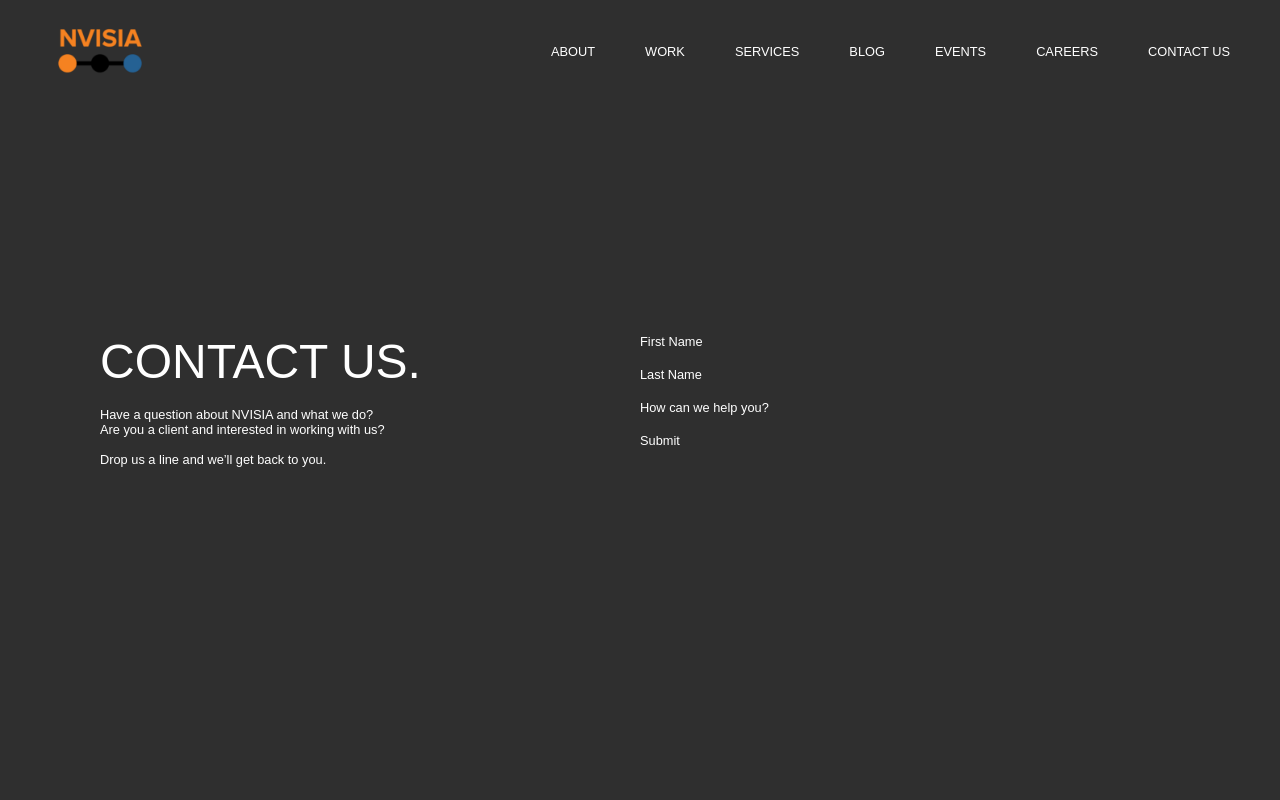
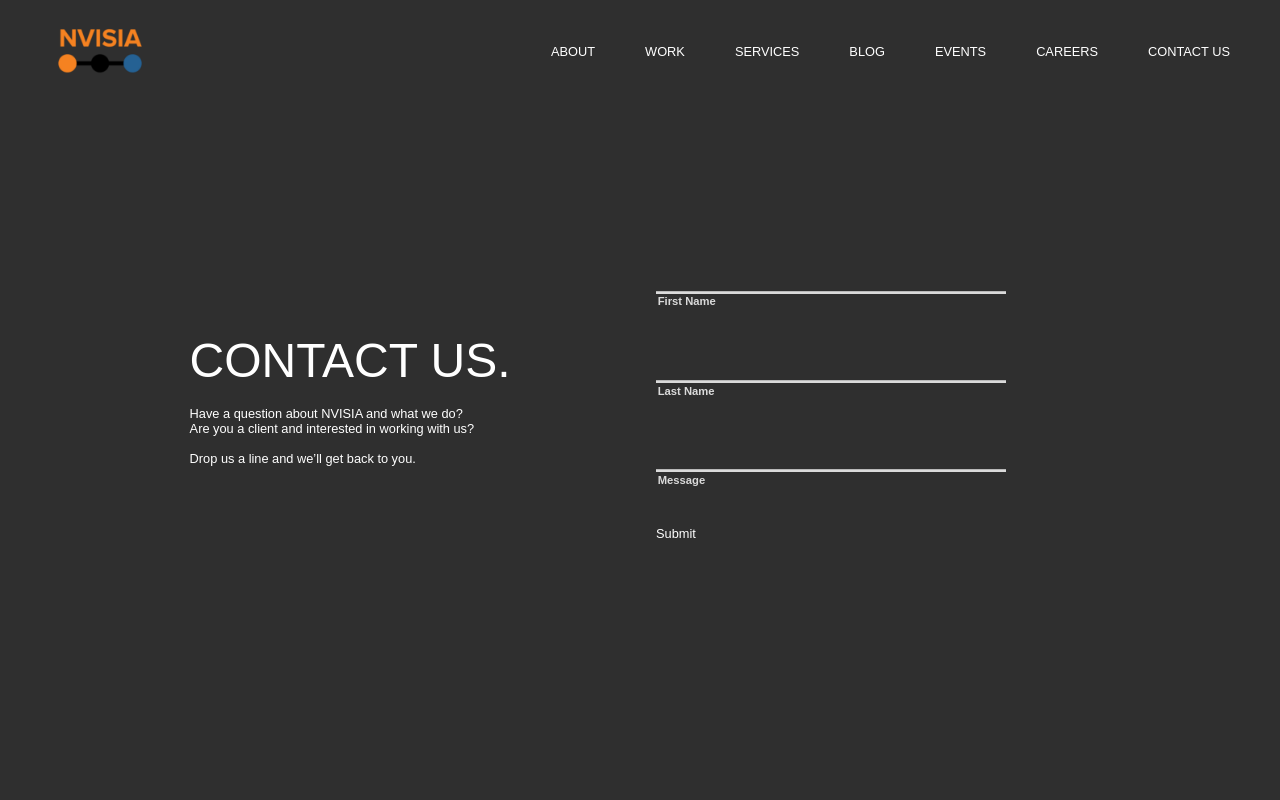
Before and after one commit to withoutwax/NVISIA, a React (Create React App) app in the folder nvisia/nvisia-react/: page /contact in a window 1280 px wide. Shown: the top 800 px of the page. Built offline with nearby package versions, Linux system fonts and the light colour scheme.

Commit message:
Implemented Contact Form w/ animation

```diff
--- a/nvisia/nvisia-react/src/content/Contact.css
+++ b/nvisia/nvisia-react/src/content/Contact.css
@@ -2,13 +2,20 @@
   display: grid;
   grid-template-columns: repeat(2, 1fr);
   align-content: center;
+  align-items: center;
 
   height: 100vh;
-
   color: white;
   background-color: #2F2F2F;
 }
+/* .contact-section-00-container > * {
+  border: red solid 5px;
+} */
+.contact-section-00-banner-title {
+  margin-left: 7vw;
+}
 .contact-section-00-banner-text {
   display: grid;
-  grid-template-rows: repeat(4, auto);
+  /* grid-template-rows: repeat(4, auto); */
+  grid-template-rows: auto;
 }
--- a/nvisia/nvisia-react/src/content/Contact.js
+++ b/nvisia/nvisia-react/src/content/Contact.js
@@ -1,5 +1,6 @@
 import React, { Component } from 'react';
 import './Contact.css';
+import './ContactForm.css';
 
 class Contact extends Component {
   render() {
@@ -19,19 +20,30 @@ class Contact extends Component {
               Drop us a line and we’ll get back to you.
             </p>
           </article>
+
+          {/*Text Input Effects by https://tympanus.net/Development/TextInputEffects/index.html*/}
           <article className="contact-section-00-banner-text">
-            <div>
-              <p>First Name</p>
-            </div>
-            <div>
-              <p>Last Name</p>
-            </div>
-            <div>
-              <p>How can we help you?</p>
-            </div>
-            <div>
+            <span className="input input--isao">
+              <input className="input__field input__field--isao" type="text" id="input-38" />
+              <label className="input__label input__label--isao" for="input-38" data-content="First Name">
+                <span className="input__label-content input__label-content--isao">First Name</span>
+              </label>
+            </span>
+            <span className="input input--isao">
+              <input className="input__field input__field--isao" type="text" id="input-39" />
+              <label className="input__label input__label--isao" for="input-39" data-content="Middle Name">
+                <span className="input__label-content input__label-content--isao">Last Name</span>
+              </label>
+            </span>
+            <span className="input input--isao">
+              <input className="input__field input__field--isao" type="text" id="input-40" />
+              <label className="input__label input__label--isao" for="input-40" data-content="Last Name">
+                <span className="input__label-content input__label-content--isao">Message</span>
+              </label>
+            </span>
+            <span class="input input--isao">
               <p>Submit</p>
-            </div>
+            </span>
           </article>
         </section>
       </div>
--- /dev/null
+++ b/nvisia/nvisia-react/src/content/ContactForm.css
@@ -0,0 +1,151 @@
+/* Form Design by:
+https://tympanus.net/Development/TextInputEffects/index.html */
+
+.input {
+	position: relative;
+	z-index: 1;
+	display: inline-block;
+	margin: 1em;
+	max-width: 350px;
+	width: calc(100% - 2em);
+	vertical-align: top;
+}
+
+.input__field {
+	position: relative;
+	display: block;
+	float: right;
+	padding: 0.8em;
+	width: 60%;
+	border: none;
+	border-radius: 0;
+	background: #f0f0f0;
+	color: #aaa;
+	font-weight: bold;
+	font-family: "Helvetica Neue", Helvetica, Arial, sans-serif;
+	-webkit-appearance: none; /* for box shadows to show on iOS */
+}
+
+.input__field:focus {
+	outline: none;
+}
+
+.input__label {
+	display: inline-block;
+	float: right;
+	padding: 0 1em;
+	width: 40%;
+	color: #6a7989;
+	font-weight: bold;
+	font-size: 70.25%;
+	-webkit-font-smoothing: antialiased;
+    -moz-osx-font-smoothing: grayscale;
+	-webkit-touch-callout: none;
+	-webkit-user-select: none;
+	-khtml-user-select: none;
+	-moz-user-select: none;
+	-ms-user-select: none;
+	user-select: none;
+}
+
+.input__label-content {
+	position: relative;
+	display: block;
+	padding: 1.6em 0;
+	width: 100%;
+}
+
+.graphic {
+	position: absolute;
+	top: 0;
+	left: 0;
+	fill: none;
+}
+
+.icon {
+	color: #ddd;
+	font-size: 150%;
+}
+
+/* ISAO FONT */
+/* Isao */
+.input__field--isao {
+	z-index: 10;
+	padding: 0.75em 0.1em 0.25em;
+	width: 100%;
+	background: transparent;
+	color: #afb3b8;
+}
+
+.input__label--isao {
+	position: relative;
+	overflow: hidden;
+	padding: 0;
+	width: 100%;
+	color: #dadada;
+	text-align: left;
+}
+
+.input__label--isao::before {
+	content: '';
+	position: absolute;
+	top: 0;
+	width: 100%;
+	height: 7px;
+	background: #dadada;
+	-webkit-transform: scale3d(1, 0.4, 1);
+	transform: scale3d(1, 0.4, 1);
+	-webkit-transform-origin: 50% 100%;
+	transform-origin: 50% 100%;
+	-webkit-transition: -webkit-transform 0.3s, background-color 0.3s;
+	transition: transform 0.3s, background-color 0.3s;
+	-webkit-transition-timing-function: cubic-bezier(0.2, 1, 0.3, 1);
+	transition-timing-function: cubic-bezier(0.2, 1, 0.3, 1);
+}
+
+.input__label--isao::after {
+	content: attr(data-content);
+	position: absolute;
+	top: 0;
+	left: 0;
+	padding: 0.75em 0.15em;
+	color: #da7071;
+	opacity: 0;
+	-webkit-transform: translate3d(0, 50%, 0);
+	transform: translate3d(0, 50%, 0);
+	-webkit-transition: opacity 0.3s, -webkit-transform 0.3s;
+	transition: opacity 0.3s, transform 0.3s;
+	-webkit-transition-timing-function: cubic-bezier(0.2, 1, 0.3, 1);
+	transition-timing-function: cubic-bezier(0.2, 1, 0.3, 1);
+	pointer-events: none;
+}
+
+.input__field--isao:focus + .input__label--isao::before {
+	background-color: #da7071;
+	-webkit-transform: scale3d(1, 1, 1);
+	transform: scale3d(1, 1, 1);
+}
+
+.input__field--isao:focus + .input__label--isao {
+	pointer-events: none;
+}
+
+.input__field--isao:focus + .input__label--isao::after {
+	opacity: 1;
+	-webkit-transform: translate3d(0, 0, 0);
+	transform: translate3d(0, 0, 0);
+}
+
+.input__label-content--isao {
+	padding: 0.75em 0.15em;
+	-webkit-transition: opacity 0.3s, -webkit-transform 0.3s;
+	transition: opacity 0.3s, transform 0.3s;
+	-webkit-transition-timing-function: cubic-bezier(0.2, 1, 0.3, 1);
+	transition-timing-function: cubic-bezier(0.2, 1, 0.3, 1);
+}
+
+.input__field--isao:focus + .input__label--isao .input__label-content--isao {
+	opacity: 0;
+	-webkit-transform: translate3d(0, -50%, 0);
+	transform: translate3d(0, -50%, 0);
+}
```
Also changed, not shown: 1 other file (tests, documents, lock files or other folders).
